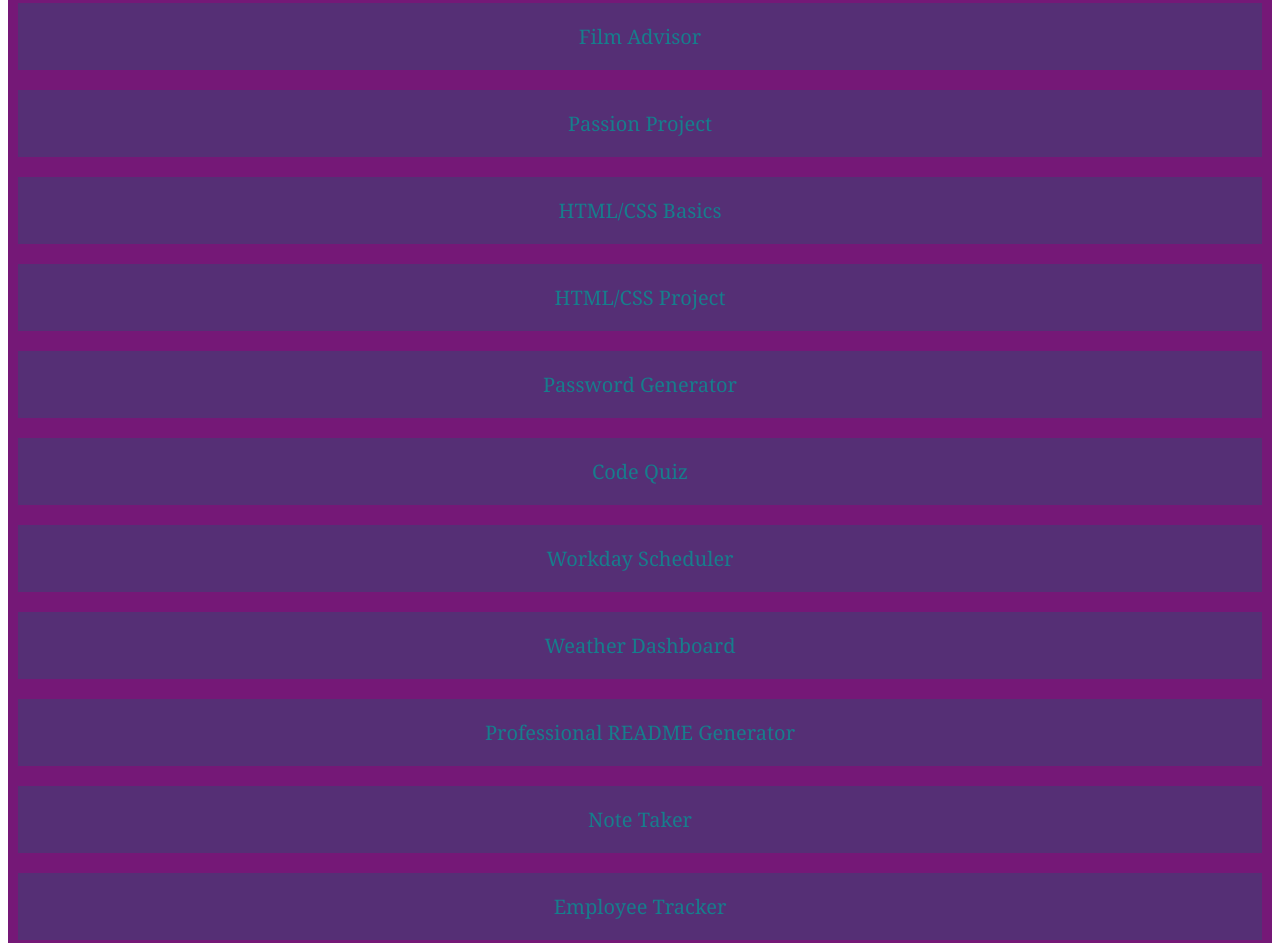
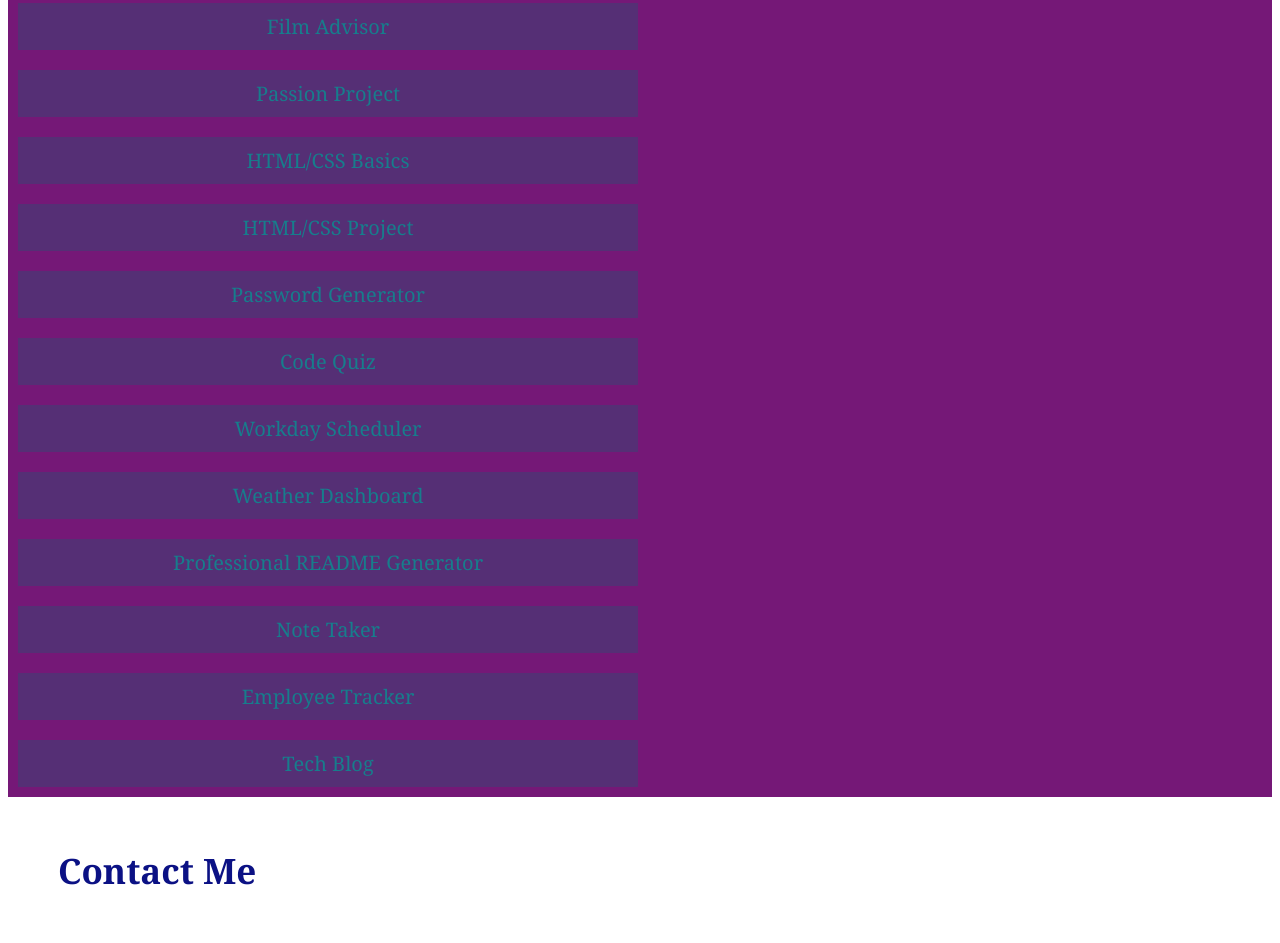
Before and after one commit to ruchivaishnav27/My-Portfolio, a plain HTML site: page index.html in a window 1280 px wide. Shown: the part 1324-2267 px from the top of the page. Drawn offline with Linux system fonts and the light colour scheme.

Commit message:
Wrapped up lose ends

```diff
--- a/assets/css/style.css
+++ b/assets/css/style.css
@@ -66,32 +66,20 @@ img {
     font-size: 20px;
     color: #177D8C;
     display: flex;
-    flex-direction: column;
+    flex-direction: row;
+    flex-wrap: wrap;
+    align-items: center;
     background-color: #751877;
 }
 
-.work-content > div {
+.work-content .content {
     background-color: #552F75;
     margin: 10px;
-    padding: 20px;
-    flex-wrap: wrap;
-    text-align: center;
-}
-
-.work-content > div .left {
-    background-color: #552F75;
-    margin: auto;
-    padding: 20px;
-    flex: 50%;
-    text-align: center;
-}
-
-.work-content > div .right {
-    background-color: #552F75;
-    margin: auto;
-    padding: 20px;
-    flex: 50%;
-    text-align: center;
+    padding: 10px;
+    display: flex;
+    width: 600px;
+    justify-content: center;
+    align-items: center;
 }
 
 .contact-title {
@@ -112,9 +100,10 @@ img {
 
 .contact-content > div {
     background-color: #552F75;
-    margin: auto;
+    margin: 10px;
     padding: 20px;
-    flex-wrap: wrap;
+    display: flex;
+    width: 600px;
     text-align: center;
 }
 
--- a/index.html
+++ b/index.html
@@ -37,20 +37,19 @@
         <div>
             <h2 class="work-title"><strong>My Work</strong></h2>
             <div class="work-content">
-                <div>Film Advisor</div>
-                <div>Passion Project</div>
-                <div class="left">HTML/CSS Basics</div>
-                <div class="right">HTML/CSS Project</div>
-                <div class="left">Password Generator</div>
-                <div class="right">Code Quiz</div>
-                <div class="left">Workday Scheduler</div>
-                <div class="right">Weather Dashboard</div>
-                <div class="left">Professional README Generator</div>
-                <div class="right">Note Taker</div>
-                <div class="left">Employee Tracker</div>
-                <div class="right">Tech Blog</div>
+                <div class="content">Film Advisor</div>
+                <div class="content">Passion Project</div>
+                <div class="content">HTML/CSS Basics</div>
+                <div class="content">HTML/CSS Project</div>
+                <div class="content">Password Generator</div>
+                <div class="content">Code Quiz</div>
+                <div class="content">Workday Scheduler</div>
+                <div class="content">Weather Dashboard</div>
+                <div class="content">Professional README Generator</div>
+                <div class="content">Note Taker</div>
+                <div class="content">Employee Tracker</div>
+                <div class="content">Tech Blog</div>
             </div>
-
         </div>
     </section>
 
```
